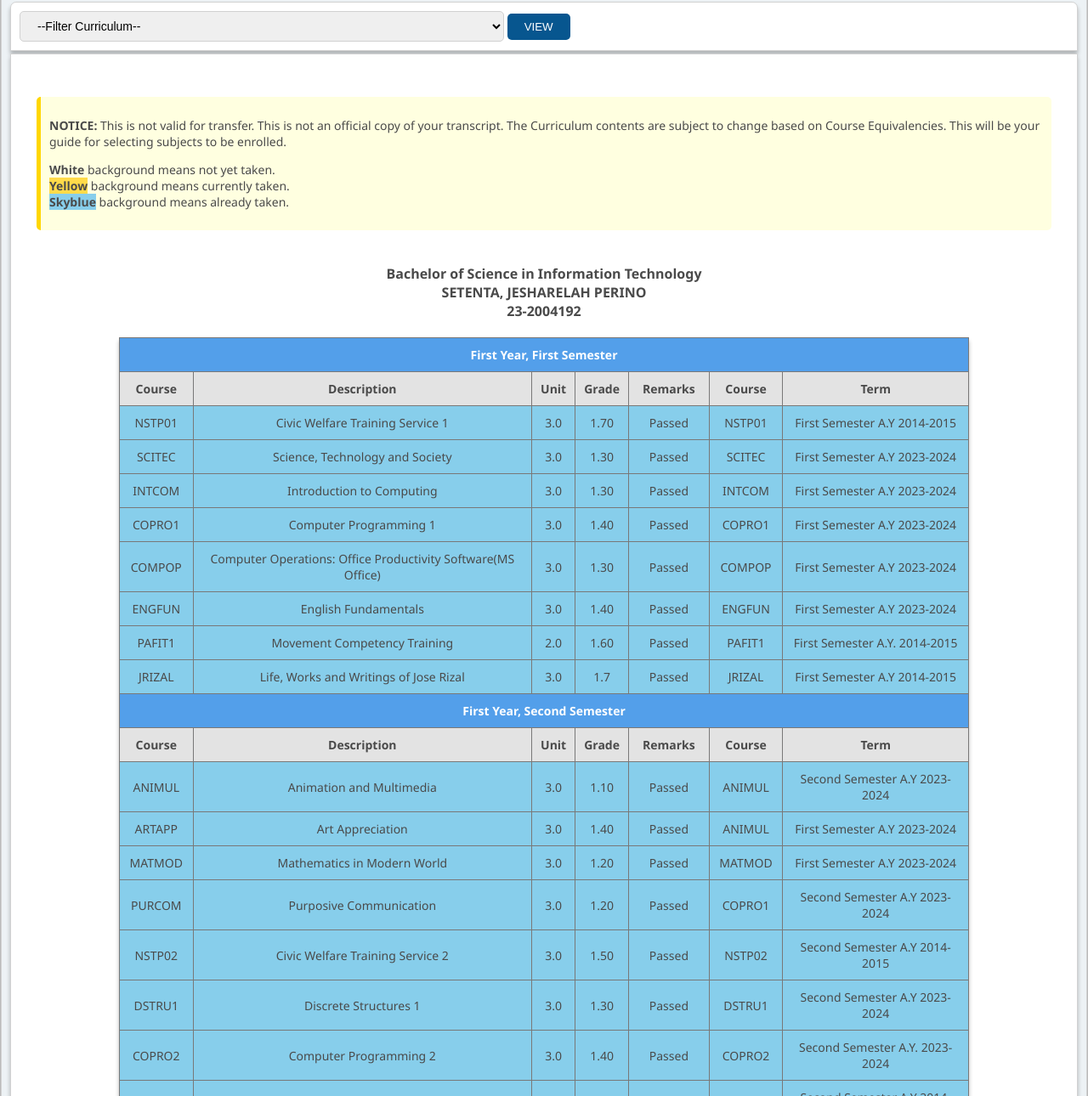
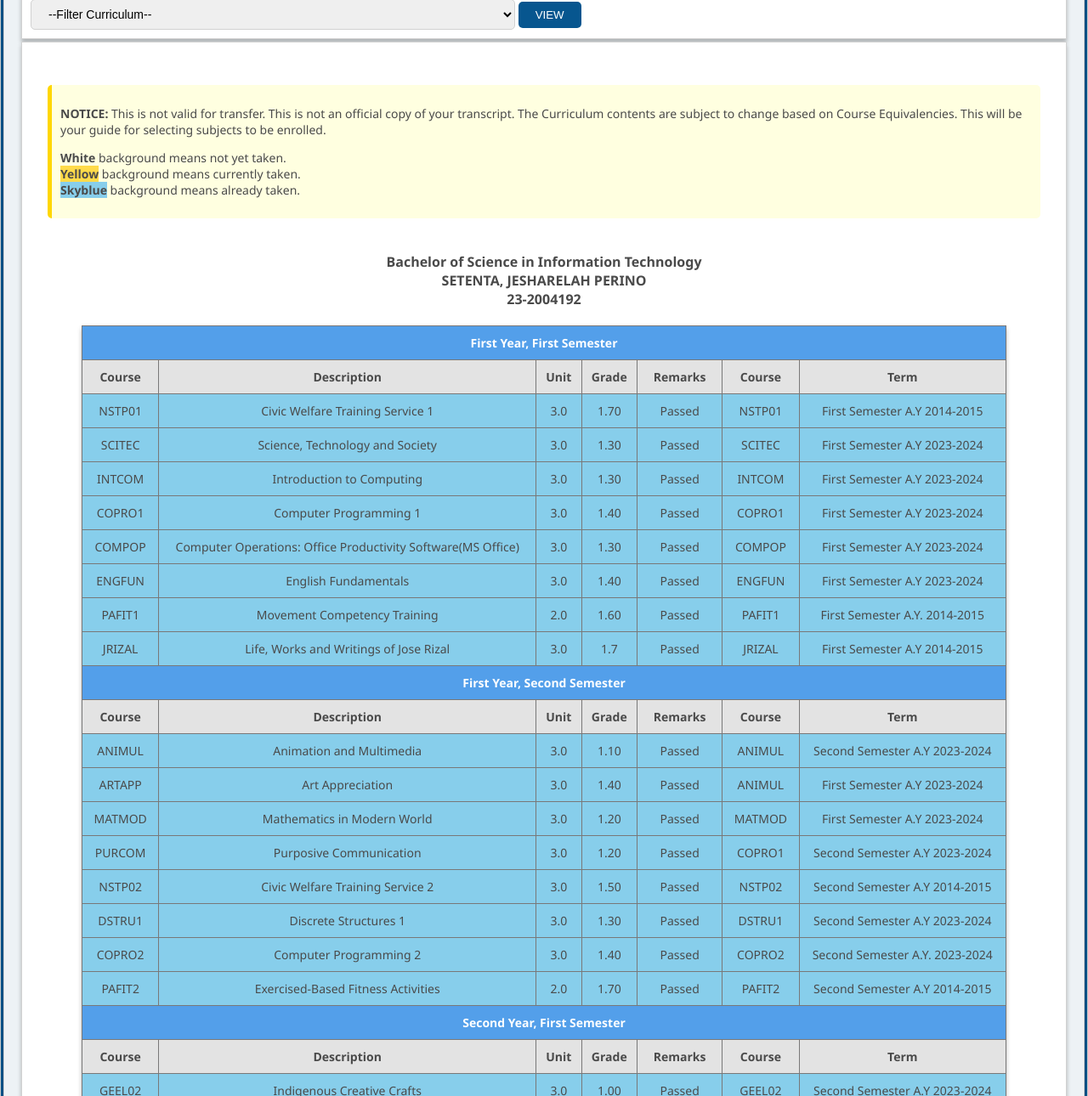
Before and after one commit to jesharelahPS/curriculum, a plain HTML site: page index.html in a window 1280 px wide. Shown: the part 167-1457 px from the top of the page at 85% size. Drawn offline with Linux system fonts and the light colour scheme.

Commit message:
styles.css

```diff
--- a/styles.css
+++ b/styles.css
@@ -4,7 +4,7 @@ body {
   font-size: 14px;
   font-family: 'Segoe UI', Tahoma, Verdana, sans-serif;
   width: 100%;
-  margin: 0;
+  margin: auto;
   padding: 0;
 }
 
@@ -38,8 +38,8 @@ header .user-info {
 
 .container {
   padding: 10px;
-  margin: 20px auto;
-  max-width: 1313px;
+  margin: 20px 3px;
+  max-width:auto;
   background-color: #EDF2F5;
   border: 1px solid #D1D1D1;
   border-radius: 7px 7px 0 0;
@@ -48,7 +48,7 @@ header .user-info {
 }
 
 .back-container {
-  max-width: 1343px;
+  max-width: auto;
   background-color: #07568F;
   border: 1px solid #D1D1D1;
   border-radius: 10px;
@@ -72,9 +72,8 @@ header .user-info {
   padding: 10px;
   border-radius: 7px 7px 0 0;
   background-color: #FFFFFF;
-  margin: 20px auto 0;
-  margin-top: 10px;
-  max-width: 1280px;
+  margin: 3px 10px;
+  max-width: 3px auto;
   box-shadow: 0px 4px 5px #00000044;
 }
 
@@ -83,8 +82,8 @@ header .user-info {
   padding: 10px;
   border: 1px solid #D1D1D1;
   border-radius: 0 0 7px 7px;
-  margin: 20px auto 3px;
-  max-width: 1280px;
+  margin: 3px 10px;
+  max-width: 3px auto;
   margin-top: 3px;
   box-shadow: 0px 4px 5px #00000044;
 }
@@ -94,8 +93,7 @@ header .user-info {
   font-weight: bold;
   color: #07568F;
   text-align: left;
-  margin-top: 10px;
-  margin-left: 7px;
+  margin: 7px 7px;
 }
 
 .view-button {
@@ -132,14 +130,19 @@ header .user-info {
   color: #4A4A4A;
 }
 
+.table-fit{
+  display: flex;
+  align-items: center;
+  margin: 20px 60px;
+  max-width: auto;
+}
+
 table {
   border: 1px solid #797878;
   width: 100%;
   border-collapse: collapse;
-  border-radius: 2px;
-  margin: 20px auto;
-  max-width: 1000px;
   box-shadow: 0px 4px 5px #00000044;
+
 }
 
 th, td {
@@ -174,14 +177,16 @@ th {
   color: #1D1D1D;
   padding: 10px;
   border-radius: 0 0 7px 7px;
-  margin: 20px auto 15px;
-  max-width: 1316px;
+  margin: 3px;
+  margin-bottom: 20px;
+  max-width:3px auto;
   margin-top: 3px;
   box-shadow: 0px 4px 5px #00000044;
 }
 
 .published-date p {
   margin-top: 2px;
+
   text-align: left;
   color: #4A4A4A;
 }
```
